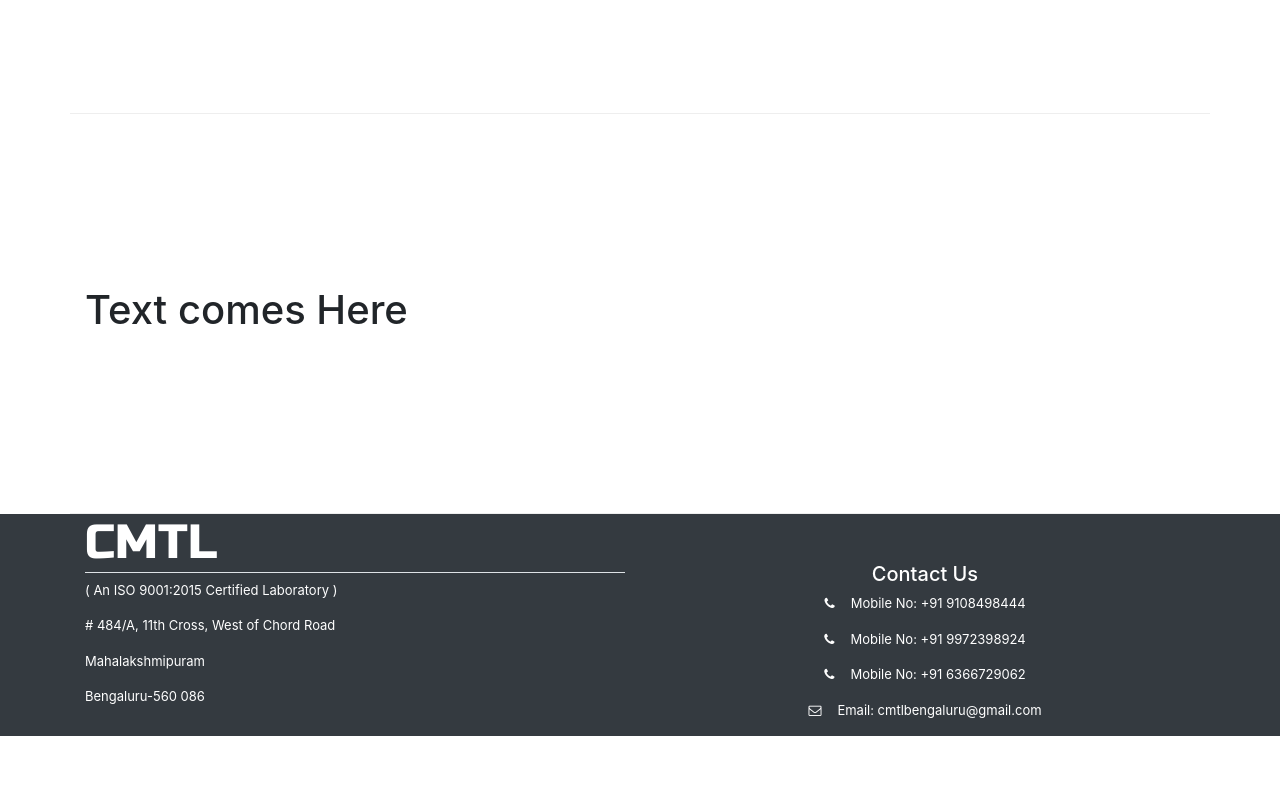
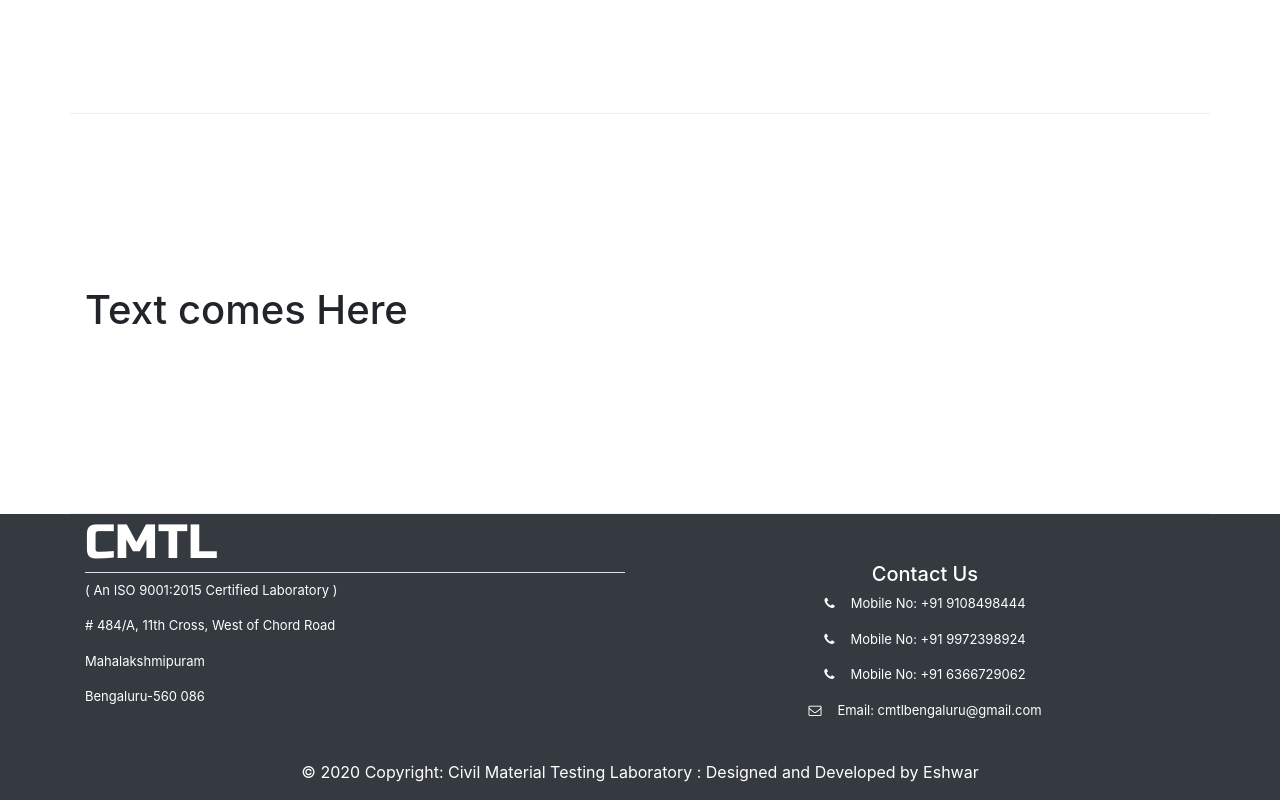
Before and after one commit to Eshwar0601/CMTL, a React (Create React App) app: page / in a window 1280 px wide. Shown: the part 783-1583 px from the top of the page. Before the commit the page ends 1519 px from the top, so only its background shows below. Built offline with nearby package versions, Linux system fonts and the light colour scheme; a web font is replaced by a local one.

Commit message:
footer change

```diff
--- a/src/components/Footer.js
+++ b/src/components/Footer.js
@@ -41,8 +41,13 @@ function Footer() {
             <p className="small-text text-center"><i className="fa fa-envelope-o mr-3" aria-hidden="true"></i>Email: cmtlbengaluru@gmail.com</p>
           </div>
 
+        </div>
+        <div className="row">
+          <div className="col col-12 text-center mt-4">
+            <p>© 2020 Copyright: Civil Material Testing Laboratory : Designed and Developed by Eshwar  </p>
+          </div>
+        </div>
 
-        </div>
 
       </div>
     </footer>
```
